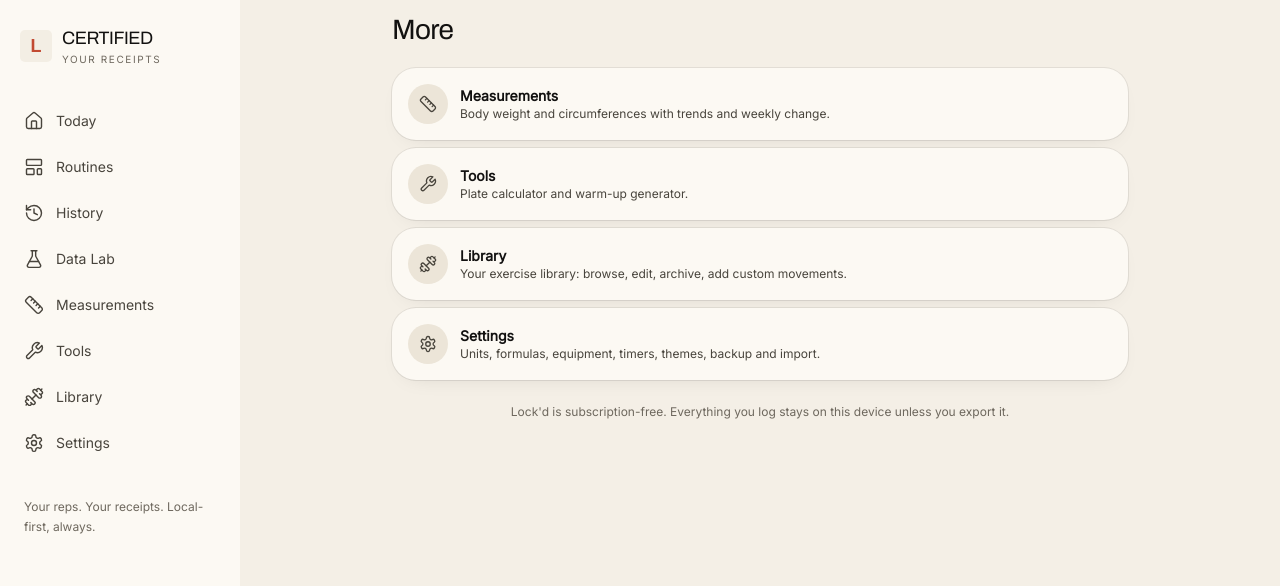
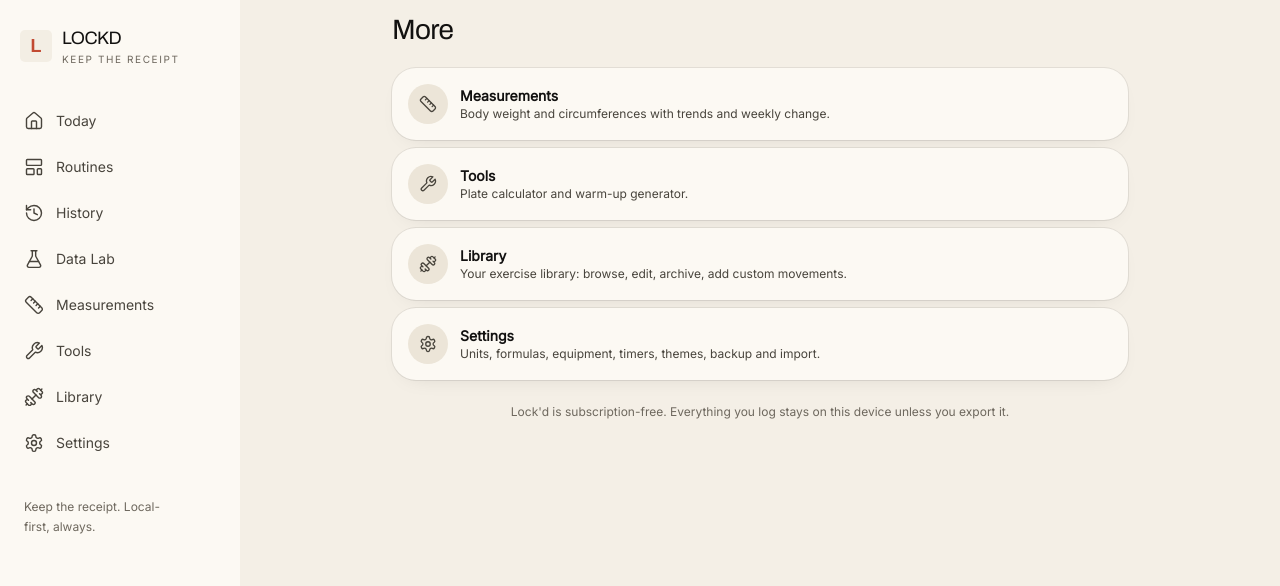
Before and after one commit to motivatedc-creator/Strong-Pro, a React (Vite) app: page /more in a window 1280 px wide. Shown: the top 586 px of the page. Built offline with nearby package versions, Linux system fonts and the light colour scheme.

Commit message:
chore(nav): LOCKD wordmark and Keep the receipt

```diff
--- a/src/app/navigation.tsx
+++ b/src/app/navigation.tsx
@@ -114,10 +114,10 @@ export function SideNav() {
         <img src="/brand/symbol.svg" alt="" aria-hidden="true" className="h-8 w-8" />
         <div>
           <span className="block font-display text-lg font-extrabold tracking-tight text-ink">
-            CERTIFIED
+            LOCKD
           </span>
           <span className="block text-[10px] font-medium uppercase tracking-[0.16em] text-ink-subtle">
-            Your receipts
+            Keep the receipt
           </span>
         </div>
       </div>
@@ -147,7 +147,7 @@ export function SideNav() {
         ))}
       </ul>
       <p className="mt-8 px-3 text-xs leading-relaxed text-ink-subtle">
-        Your reps. Your receipts. Local-first, always.
+        Keep the receipt. Local-first, always.
       </p>
     </nav>
   );
```
